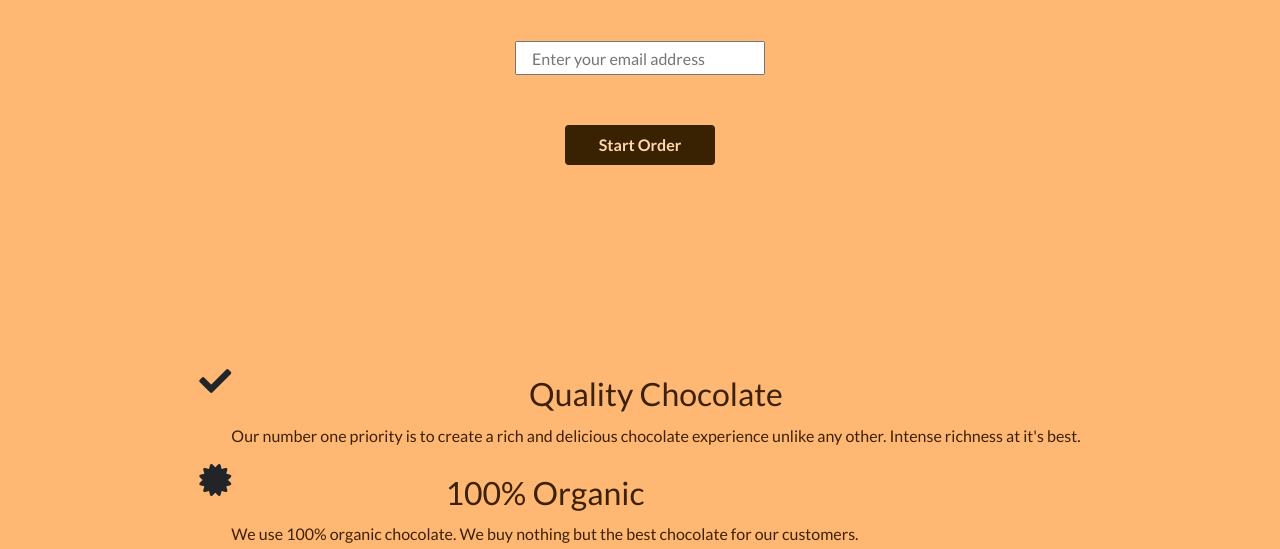
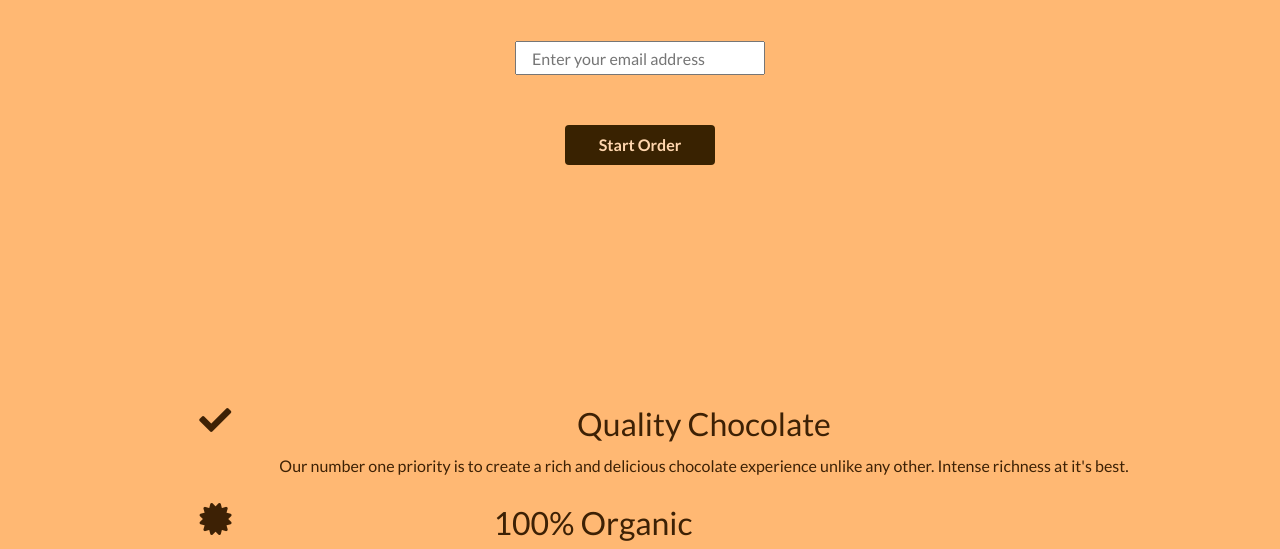
Before and after one commit to dianawallace/FCC-Product-Landing-Page, a plain HTML site: page index.html in a window 1280 px wide. Shown: the part 220-769 px from the top of the page. Drawn offline with nearby package versions, Linux system fonts and the light colour scheme.

Commit message:
added css to #features and .icon

```diff
--- a/css/style.css
+++ b/css/style.css
@@ -177,3 +177,18 @@ h2 {
     margin-top: 275px;
   }
 }
+
+#features {
+  margin-top: 30px;
+  .icon {
+    display: flex;
+    align-items: center;
+    justify-content: center;
+    color: #3D2105;
+    height: 50px;
+    width: 10vw;
+    @media (max-width: 550px) {
+      display: none;
+    }
+  }
+}
```
